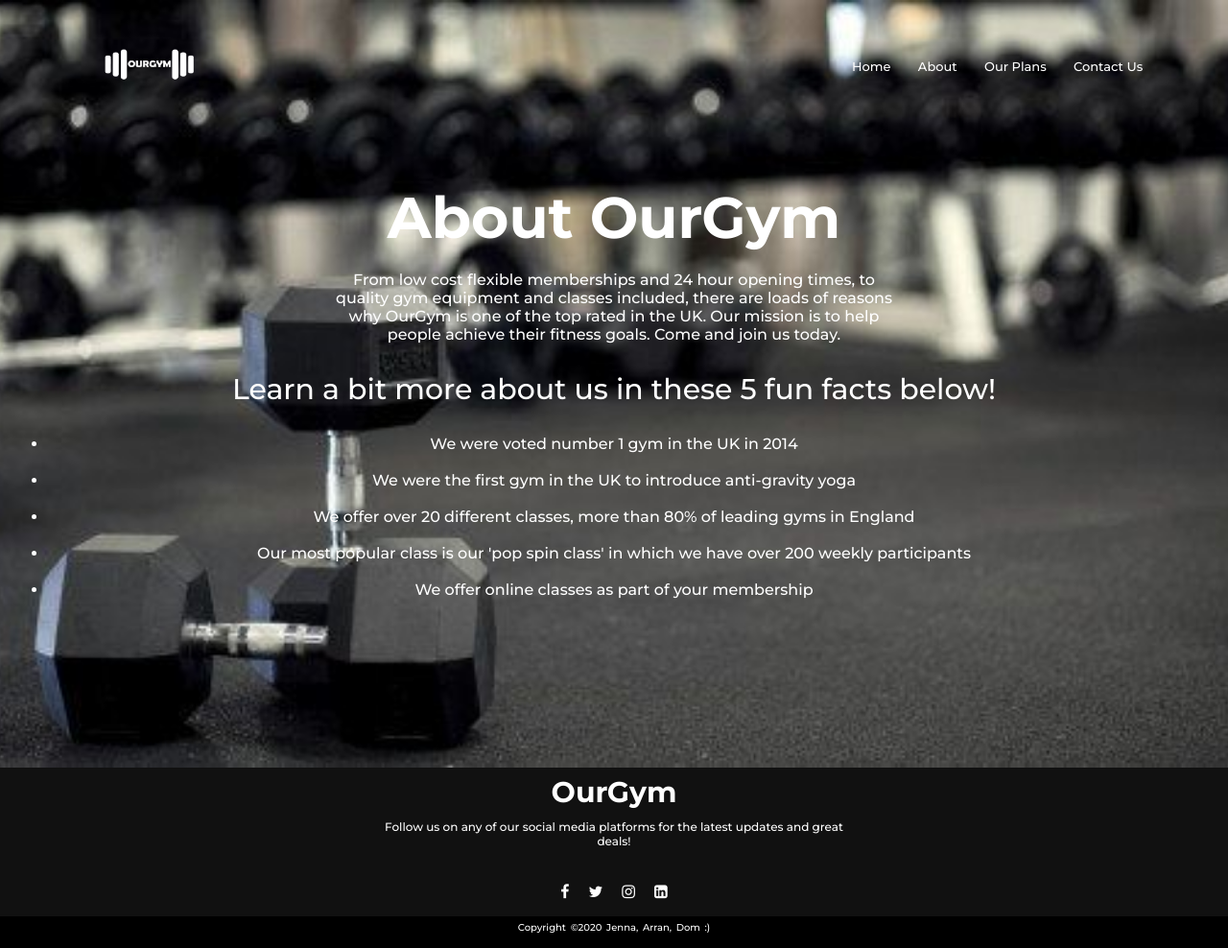
After one commit to rgb20206/OurGymProject, a PHP site: page /php/ABOUT in a window 1280 px wide. The commit adds this page. Shown: the whole page at 96% size. Run offline with PHP 8.4, Linux system fonts and the light colour scheme.

Commit message:
added the about page and appropriate CSS

```diff
--- /dev/null
+++ b/src/main/php/about.php
@@ -0,0 +1,64 @@
+<?php
+
+include("constants/constants.php");
+
+?>
+
+<!DOCTYPE html>
+<html lang="en">
+<head>
+    <meta charset="UTF-8">
+    <meta name="viewport"
+          content="width=device-width, user-scalable=no, initial-scale=1.0, maximum-scale=1.0, minimum-scale=1.0">
+    <meta http-equiv="X-UA-Compatible" content="ie=edge">
+    <title>OurGym | About </title>
+    <link rel="stylesheet" href="../resources/css/style.css">
+    <link rel="icon" type="image/x-icon" href="../resources/media/dumbbell-logo-black.ico">
+    <link rel="preconnect" href="https://fonts.gstatic.com">
+    <link href="https://fonts.googleapis.com/css2?family=Montserrat:ital,wght@0,500;0,700;1,100;1,200;1,300;1,600&display=swap" rel="stylesheet">
+    <link rel="stylesheet" href="https://stackpath.bootstrapcdn.com/font-awesome/4.7.0/css/font-awesome.min.css">
+</head>
+<body>
+<section class="about">
+    <?php include("universal-header.php");  ?>
+    <div class="about-page">
+        <h1 class="about-title">About OurGym</h1>
+        <br>
+        <p class="about-statement">From low cost flexible memberships and 24 hour opening times, to quality gym equipment and classes included, there are loads of reasons why OurGym is one of the top rated in the UK.
+
+            Our mission is to help people achieve their fitness goals. Come and join us today.</p>
+        <br>
+        <br>
+        <p class="about-fun-facts">Learn a bit more about us in these 5 fun facts below!</p>
+        <br>
+        <ul class="bullet-point">
+        <li>    We were voted number 1 gym in the UK in 2014</li>
+            <br>
+        <li>    We were the first gym in the UK to introduce anti-gravity yoga</li>
+            <br>
+        <li>    We offer over 20 different classes, more than 80% of leading gyms in England</li>
+            <br>
+        <li>    Our most popular class is our 'pop spin class' in which we have over 200 weekly participants </li>
+            <br>
+        <li>    We offer online classes as part of your membership</li>
+        </ul>
+    </div>
+</section>
+</body>
+
+<!--Footer-->
+    <footer>
+        <div class="footer-text">
+            <h3>OurGym</h3>
+            <p>Follow us on any of our social media platforms for the latest updates and great deals!</p>
+            <ul class="socials">
+                <li><a href="#"><i class="fa fa-facebook"></i></a></li>
+                <li><a href="#"><i class="fa fa-twitter"></i></a></li>
+                <li><a href="#"><i class="fa fa-instagram"></i></a></li>
+                <li><a href="#"><i class="fa fa-linkedin-square"></i></a></li>
+            </ul>
+        </div>
+        <div class="copyright">
+            <p>copyright &copy;2020 Jenna, Arran, Dom :)</p>
+        </div>
+    </footer>
--- a/src/main/php/constants/constants.php
+++ b/src/main/php/constants/constants.php
@@ -1,8 +1,8 @@
 <?php
 
-define('HOME', 'https://devweb2020.cis.strath.ac.uk/~yxb20181/OurGymProject/src/main/php/index.php');
-define('ABOUT', 'https://devweb2020.cis.strath.ac.uk/~rgb20206/OurGymProject/about.php');
-define('CONTACT', 'https://devweb2020.cis.strath.ac.uk/~yxb20181/OurGymProject/src/main/php/contact.php');
-define('PLANS', 'https://devweb2020.cis.strath.ac.uk/~rgb20206/OurGymProject/plans.php');
-define('FACILITIES', 'https://devweb2020.cis.strath.ac.uk/~rgb20206/OurGymProject/facilities.php');
-define('CLASSES', 'https://devweb2020.cis.strath.ac.uk/~rgb20206/OurGymProject/classes.php');
+define('HOME', 'https://devweb2020.cis.strath.ac.uk/~kwb20199/OurGymProject/src/main/php/index.php');
+define('ABOUT', 'https://devweb2020.cis.strath.ac.uk/~kwb20199/OurGymProject/src/main/php/about.php');
+define('CONTACT', 'https://devweb2020.cis.strath.ac.uk/~kwb20199/OurGymProject/src/main/php/contact.php');
+define('PLANS', 'https://devweb2020.cis.strath.ac.uk/~kwb20199/OurGymProject/plans.php');
+define('FACILITIES', 'https://devweb2020.cis.strath.ac.uk/~kwb2199/OurGymProject/facilities.php');
+define('CLASSES', 'https://devweb2020.cis.strath.ac.uk/~kwb20199/OurGymProject/classes.php');
--- a/src/main/php/index.php
+++ b/src/main/php/index.php
@@ -30,7 +30,7 @@
 
         <div class="introduction">
             <h1>Welcome to OurGym</h1>
-            <p>Looking to start working out and keeping fit! Well look no further and join the best gym in the UK,
+            <p>Looking to start working out and keeping fit? Well look no further and join the best gym in the UK,
                 <br>OURGYM!</p>
         </div>
     </section>
--- a/src/main/resources/css/style.css
+++ b/src/main/resources/css/style.css
@@ -213,3 +213,31 @@ input {
 .btn:hover {
     background-color: #95999d;
 }
+/*---- ABOUT PAGE ----*/
+
+
+.about{
+    min-height: 100vh;
+    position: relative;
+    width: 100%;
+    background-image: url(../media/background-2.jpg);
+    background-position: center;
+    background-size: cover;
+}
+.about-page {
+    text-align: center;
+    margin: 50px;
+    color: white;
+}
+.about-title{
+    font-size: 60px;
+}
+.about-statement {
+    width: 50%;
+    background-position: center;
+    display: inline-block;
+    text-align: center;
+}
+.about-fun-facts{
+    font-size: 30px;
+}
```
